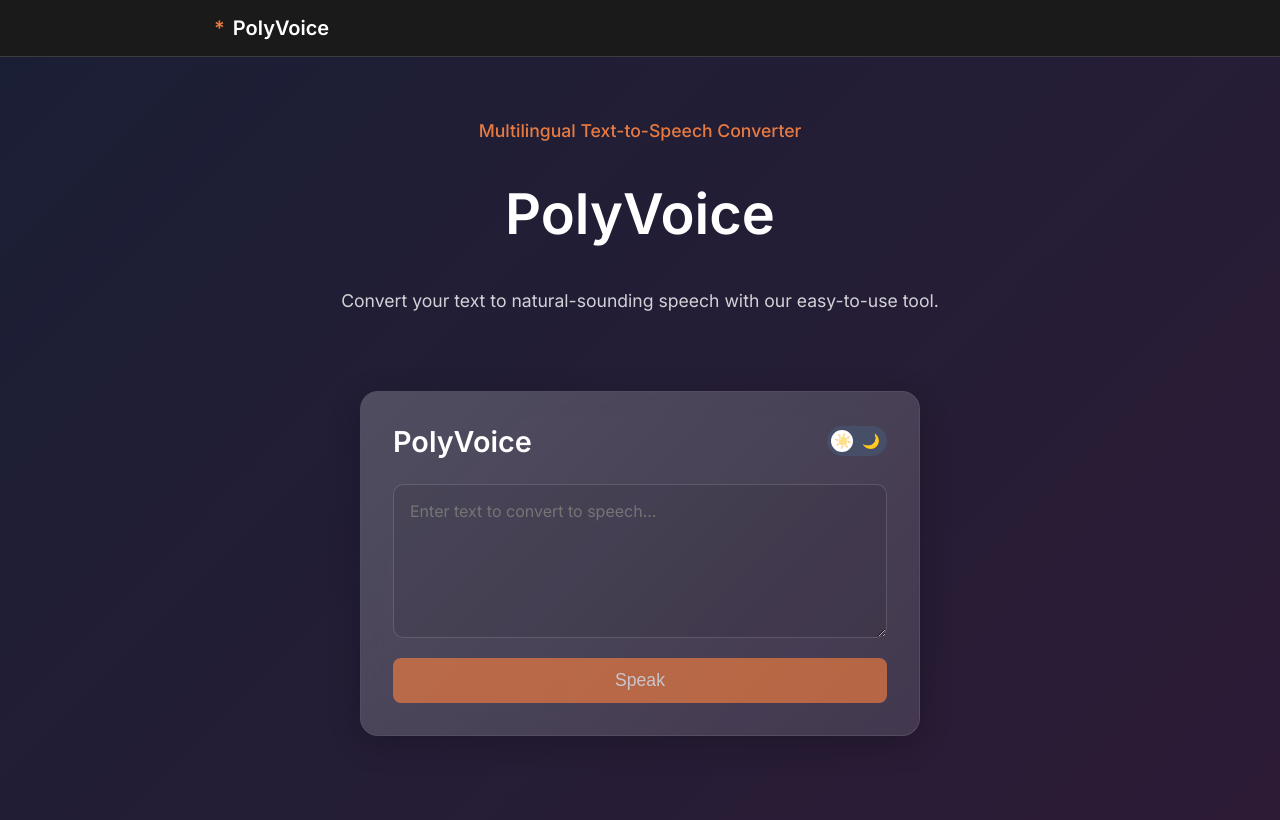
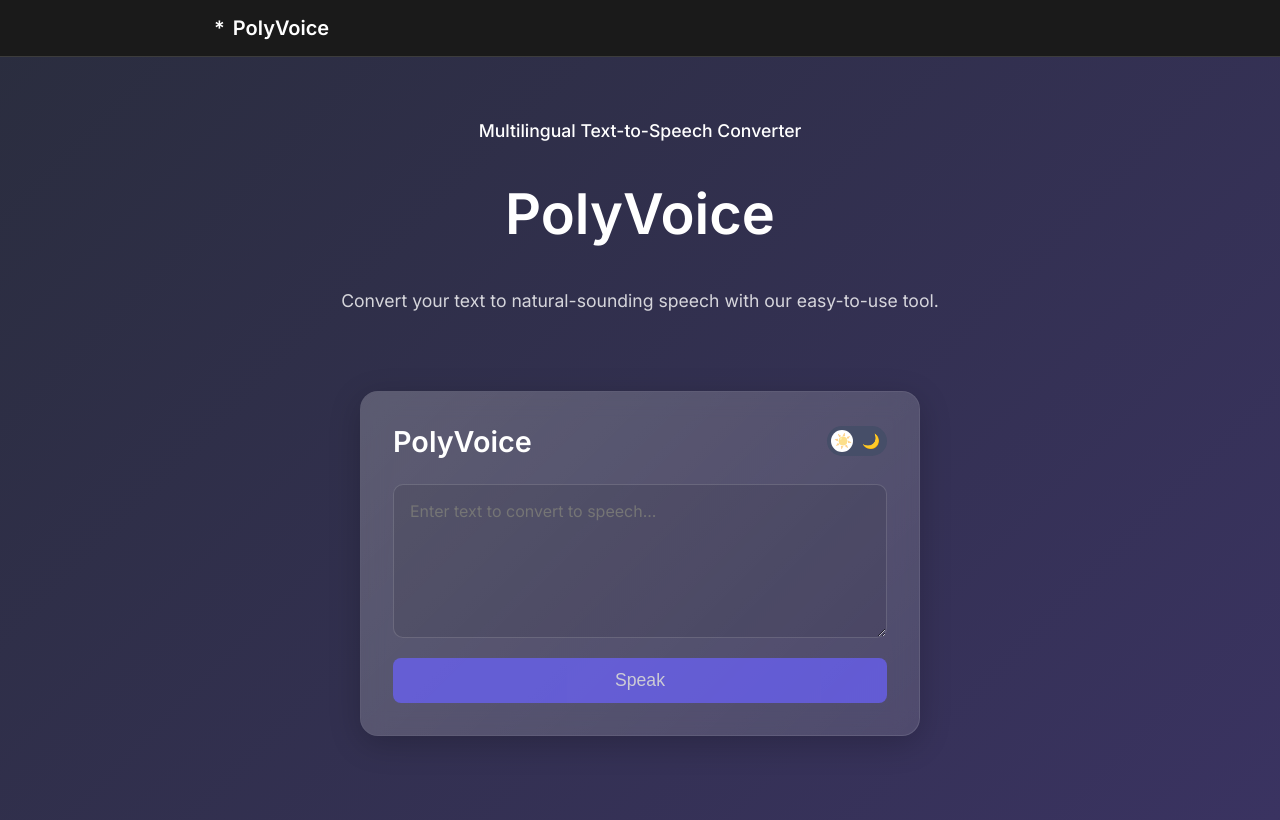
Before and after one commit to Workflow-Manager-admin/polyvoice-multilingual-text-to-speech-converter-2201-7291, a React (Create React App) app in the folder polyvoice/: page / in a window 1280 px wide. Built offline with nearby package versions, Linux system fonts and the light colour scheme; the HTML template or start-up script is replaced by a standard one.

Commit message:
Auto-commit: Changes as of 2025-05-23T07:30:58.570053+00:00

```diff
--- a/polyvoice/src/App.css
+++ b/polyvoice/src/App.css
@@ -1,10 +1,10 @@
 :root {
   /* Default theme: dark */
-  --kavia-orange: #E87A41;
+  --kavia-primary: #6C63FF;
   --kavia-dark: #1A1A1A;
   --background: #121212;
-  /* Rich dark blue gradient */
-  --gradient-bg: linear-gradient(135deg, #1a1f35 0%, #2d1b36 100%);
+  /* Rich dark blue-purple gradient */
+  --gradient-bg: linear-gradient(135deg, #2A2D3E 0%, #3A3361 100%);
   --surface: rgba(255, 255, 255, 0.05);
   --text-color: #ffffff;
   --text-secondary: rgba(255, 255, 255, 0.8);
@@ -13,8 +13,8 @@
   --glass-shadow: 0 8px 32px rgba(0, 0, 0, 0.2);
   --glass-border: 1px solid rgba(255, 255, 255, 0.15);
   --glass-blur: blur(12px);
-  --button-primary: #E87A41;
-  --button-hover: #FF8B4D;
+  --button-primary: #6C63FF;
+  --button-hover: #7A72FF;
   --button-text: #ffffff;
   --toggle-button-bg: #464e68;
   --toggle-circle: #ffffff;
```
Also changed, not shown: 2 other files (tests, documents, lock files or other folders).
